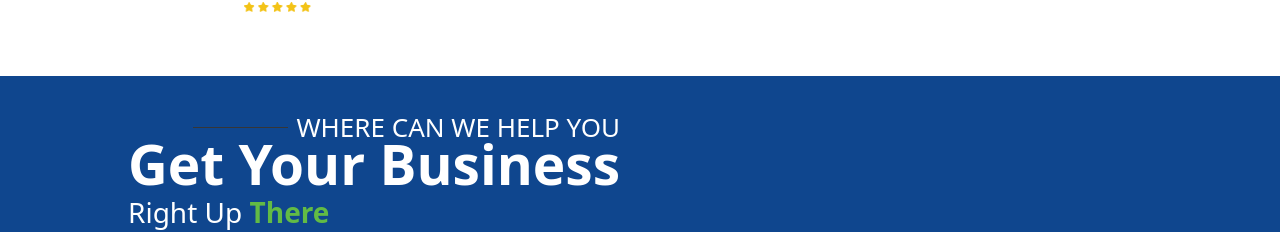
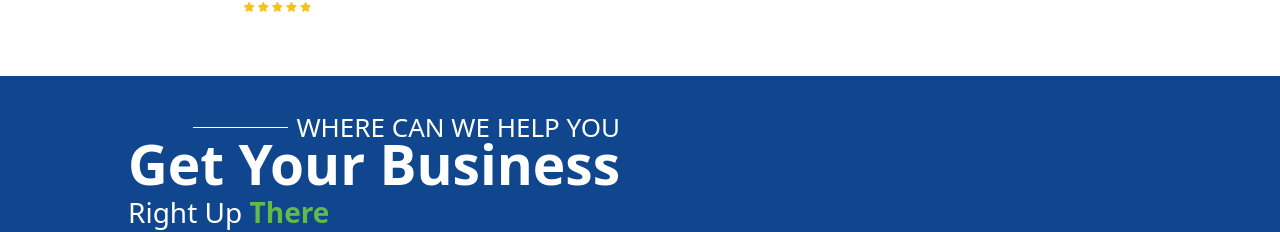
Before and after one commit to S-Abdullahi/rx-expert, a Next.js app: page / in a window 1280 px wide. Shown: the part 4516-4748 px from the top of the page. Built offline with nearby package versions, Linux system fonts and the light colour scheme.

Commit message:
line fix

```diff
--- a/app/components/SectionTitle.tsx
+++ b/app/components/SectionTitle.tsx
@@ -47,7 +47,12 @@ export default function SectionTitle(props: ISectionTitle) {
     >
       <div className="flex flex-col items-end">
         <div className="flex gap-2 items-center ">
-          <Image src="/line-gray.jpg" alt="line" width={95} height={0} />
+          <Image
+            src={`${textColorOne ? "/line-1.png" : "/line-gray.jpg"}`}
+            alt="line"
+            width={95}
+            height={0}
+          />
           <p className="font-light text-[20px] md:text-[26px]">{sectionName}</p>
         </div>
         <h1
```
Also changed, not shown: public/line-3.svg (added).
